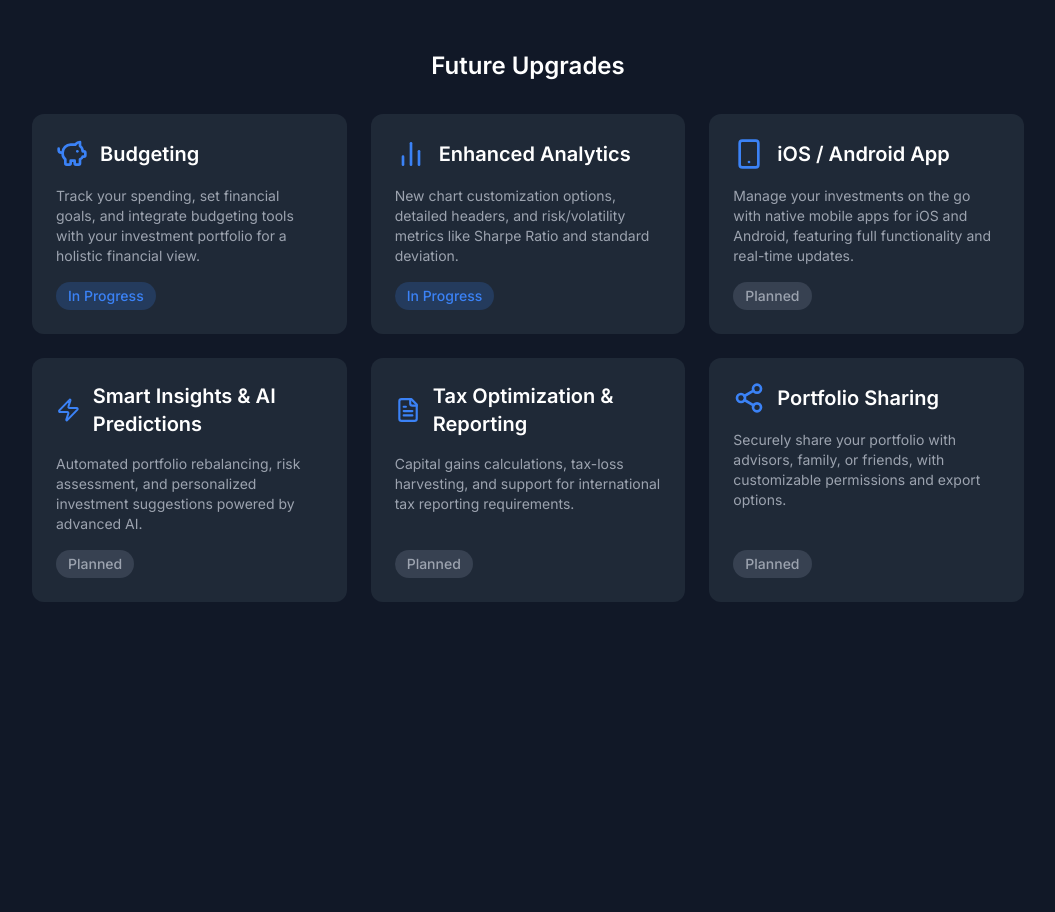
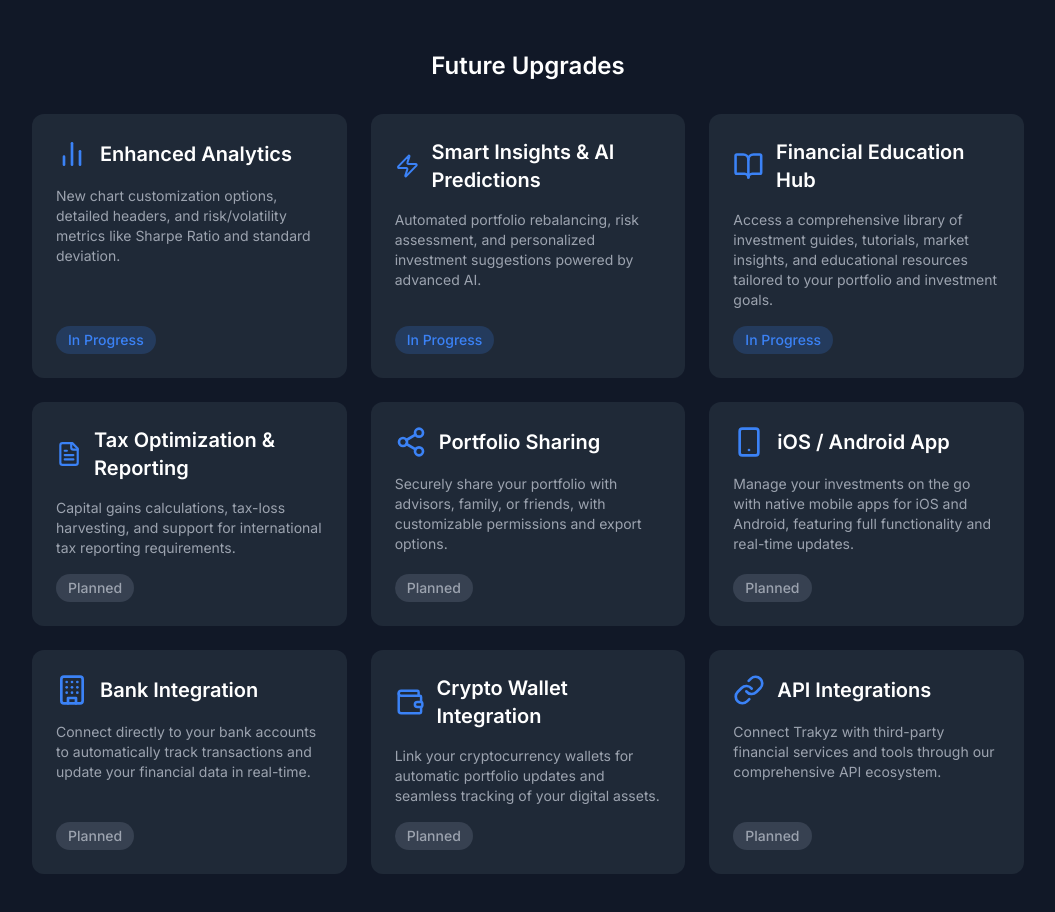
Before and after one commit to viniarski/trakyz, a Next.js app: page /roadmap in a window 1280 px wide. Shown: the part 190-1102 px from the top of the page, without its empty margins (112-1167 px from the left). Before the commit the page ends 840 px from the top, so only its background shows below. Built offline with nearby package versions, Linux system fonts and the light colour scheme; no server answers.

Commit message:
update roadmap

```diff
--- a/app/(pages)/roadmap/components/feature-list.tsx
+++ b/app/(pages)/roadmap/components/feature-list.tsx
@@ -2,16 +2,10 @@
 
 'use client'
 
-import { PiggyBank, BarChart2, Smartphone, Zap, FileText, Share2 } from 'lucide-react'
+import { BarChart2, Smartphone, Zap, FileText, Share2, Building, Wallet, Link, BookOpen } from 'lucide-react'
 
 export default function FeatureList() {
   const roadmapFeatures = [
-    {
-      title: 'Budgeting',
-      description: 'Track your spending, set financial goals, and integrate budgeting tools with your investment portfolio for a holistic financial view.',
-      icon: PiggyBank,
-      status: 'In Progress'
-    },
     {
       title: 'Enhanced Analytics',
       description: 'New chart customization options, detailed headers, and risk/volatility metrics like Sharpe Ratio and standard deviation.',
@@ -19,16 +13,16 @@ export default function FeatureList() {
       status: 'In Progress'
     },
     {
-      title: 'iOS / Android App',
-      description: 'Manage your investments on the go with native mobile apps for iOS and Android, featuring full functionality and real-time updates.',
-      icon: Smartphone,
-      status: 'Planned'
-    },
-    {
       title: 'Smart Insights & AI Predictions',
       description: 'Automated portfolio rebalancing, risk assessment, and personalized investment suggestions powered by advanced AI.',
       icon: Zap,
-      status: 'Planned'
+      status: 'In Progress'
+    },
+    {
+      title: 'Financial Education Hub',
+      description: 'Access a comprehensive library of investment guides, tutorials, market insights, and educational resources tailored to your portfolio and investment goals.',
+      icon: BookOpen,
+      status: 'In Progress'
     },
     {
       title: 'Tax Optimization & Reporting',
@@ -40,6 +34,30 @@ export default function FeatureList() {
       title: 'Portfolio Sharing',
       description: 'Securely share your portfolio with advisors, family, or friends, with customizable permissions and export options.',
       icon: Share2,
+      status: 'Planned'
+    },
+    {
+      title: 'iOS / Android App',
+      description: 'Manage your investments on the go with native mobile apps for iOS and Android, featuring full functionality and real-time updates.',
+      icon: Smartphone,
+      status: 'Planned'
+    },
+    {
+      title: 'Bank Integration',
+      description: 'Connect directly to your bank accounts to automatically track transactions and update your financial data in real-time.',
+      icon: Building,
+      status: 'Planned'
+    },
+    {
+      title: 'Crypto Wallet Integration',
+      description: 'Link your cryptocurrency wallets for automatic portfolio updates and seamless tracking of your digital assets.',
+      icon: Wallet,
+      status: 'Planned'
+    },
+    {
+      title: 'API Integrations',
+      description: 'Connect Trakyz with third-party financial services and tools through our comprehensive API ecosystem.',
+      icon: Link,
       status: 'Planned'
     }
   ]
```
